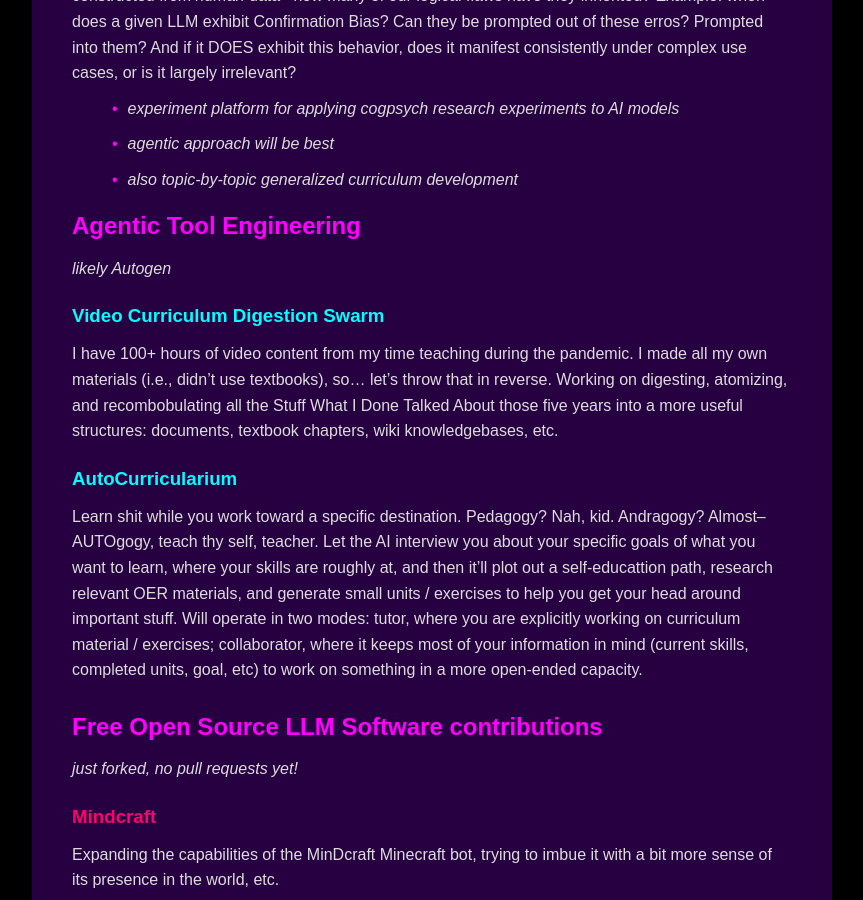
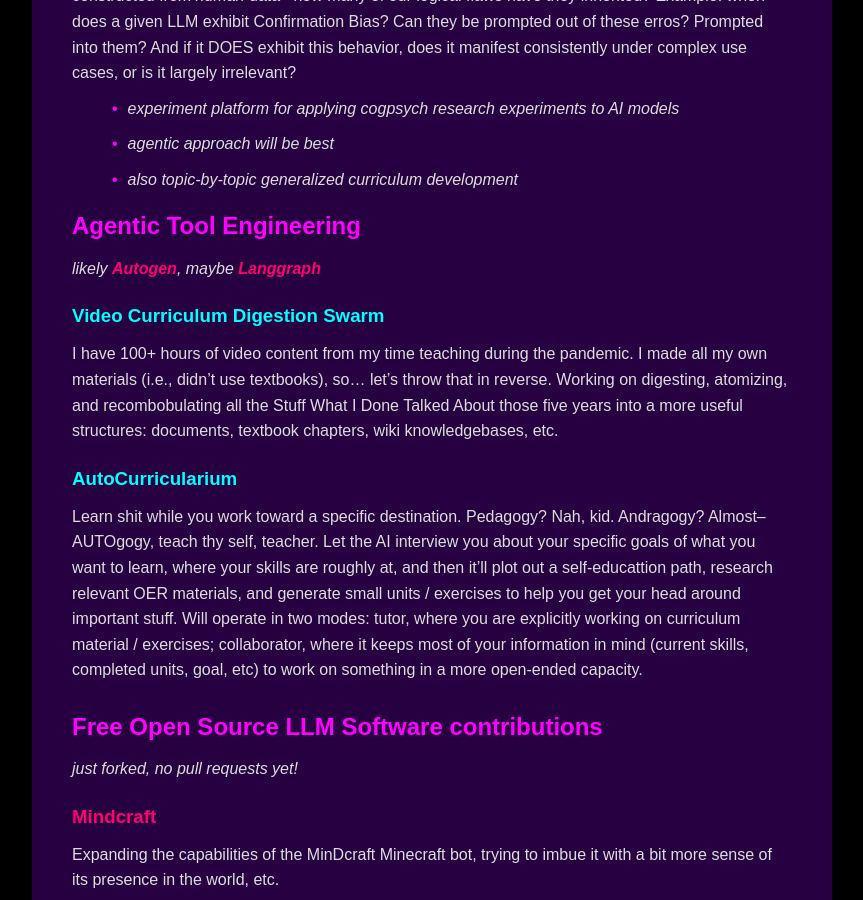
Before and after one commit to JacKaL37/jackal37.github.io, a Jekyll site: the page built from index.md, in a window 1280 px wide and 900 px high, scrolled down 933 px. Shown: the whole window, without its empty margins (208-1071 px from the left). Built offline with Jekyll 4.4.1, drawn with Linux system fonts in a browser that asks for light colours.

Commit message:
Update index.md

```diff
--- a/index.md
+++ b/index.md
@@ -32,7 +32,7 @@ Building up a repertoire of cognitive psychology tests typically aimed at assess
 
 ## Agentic Tool Engineering
 
-*likely Autogen*
+*likely [Autogen](https://github.com/microsoft/autogen/tree/main/notebook), maybe [Langgraph](https://github.com/langchain-ai/langgraph/tree/main/examples)*
 
 ### Video Curriculum Digestion Swarm
 I have 100+ hours of video content from my time teaching during the pandemic. I made all my own materials (i.e., didn't use textbooks), so... let's throw that in reverse. Working on digesting, atomizing, and recombobulating all the Stuff What I Done Talked About those five years into a more useful structures: documents, textbook chapters, wiki knowledgebases, etc.
```
